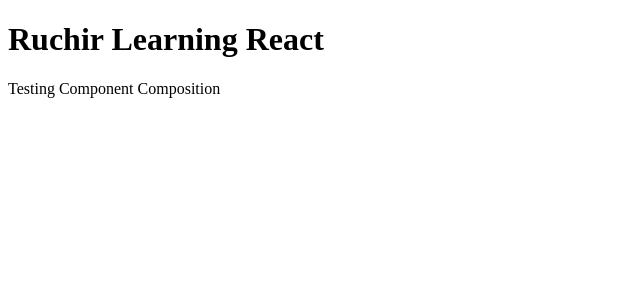
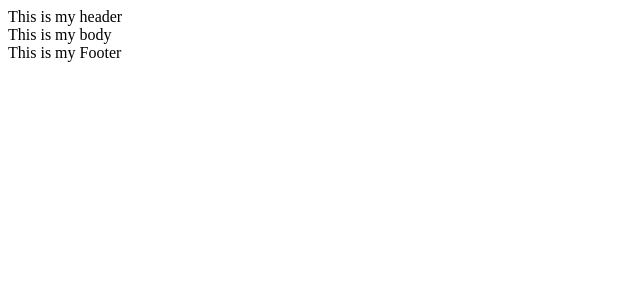
Before and after one commit to Ruchir2908/NamasteReact, a React (Vite) app: page / in a window 1280 px wide. Shown: the top 300 px of the page, without its empty margins (0-640 px from the left). Built offline with nearby package versions, Linux system fonts and the light colour scheme.

Commit message:
created basic app layout

```diff
--- a/App.js
+++ b/App.js
@@ -1,23 +1,18 @@
 import React from "react";
 import ReactDOM from "react-dom/client";
+import Body from "./Body";
+import Footer from "./Footer";
+import Header from "./Header";
 
-const Title = () => {
-    return <h1>Ruchir Learning React</h1>;
-}
-
-const Header = () => {
+const AppLayout = () => {
     return (
         <>
-            <div>
-                {<Title/>}
-            </div>
-
-            <div>
-                Testing Component Composition
-            </div>
+            <Header/>
+            <Body/>
+            <Footer/>
         </>
     );
 }
 
 const root = ReactDOM.createRoot(document.getElementById('root'));
-root.render(<Header/>);
+root.render(<AppLayout/>);
--- /dev/null
+++ b/Body.js
@@ -0,0 +1,9 @@
+const Body = () => {
+    return (
+        <div>
+            This is my body
+        </div>
+    );
+}
+
+export default Body;
--- /dev/null
+++ b/Footer.js
@@ -0,0 +1,9 @@
+const Footer = () => {
+    return (
+        <div>
+            This is my Footer
+        </div>
+    );
+}
+
+export default Footer;
--- /dev/null
+++ b/Header.js
@@ -0,0 +1,9 @@
+const Header = () => {
+    return (
+        <div>
+            This is my header
+        </div>
+    );
+}
+
+export default Header;
```
Also changed, not shown: Login.js (added, +11 -0 lines).
